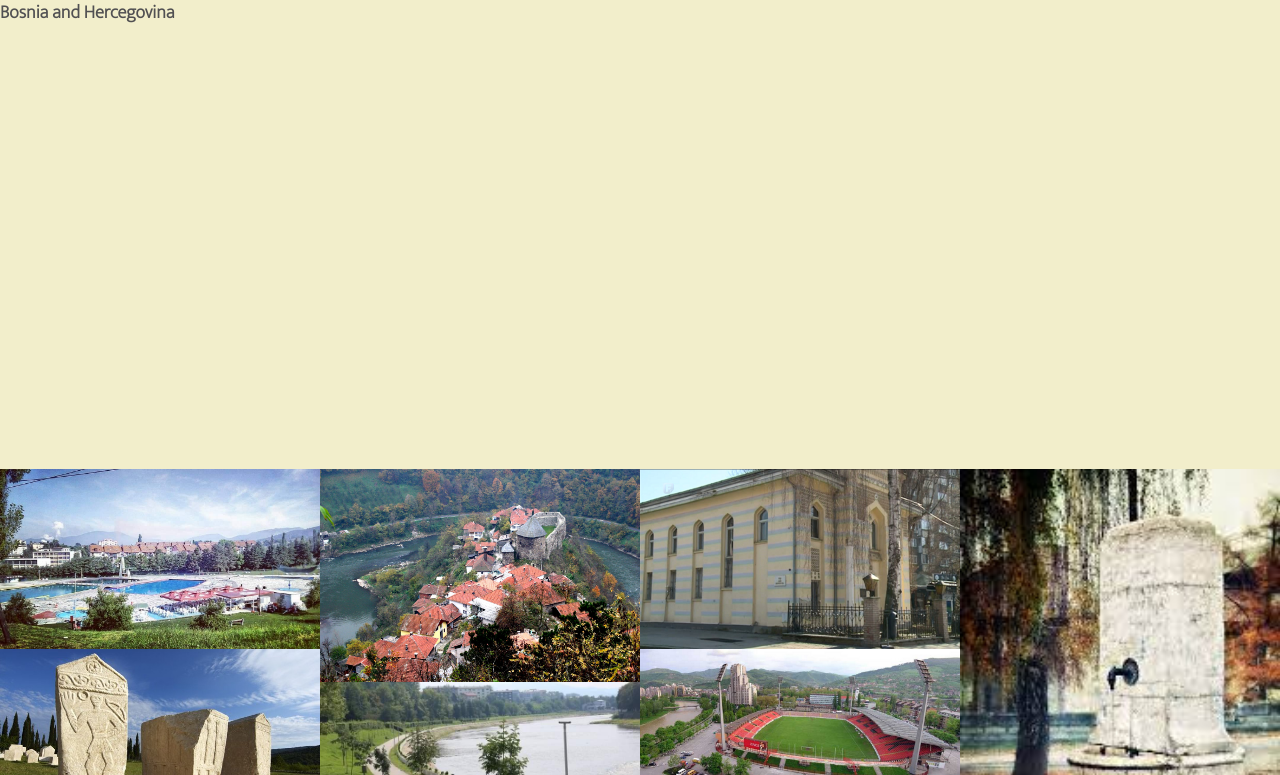
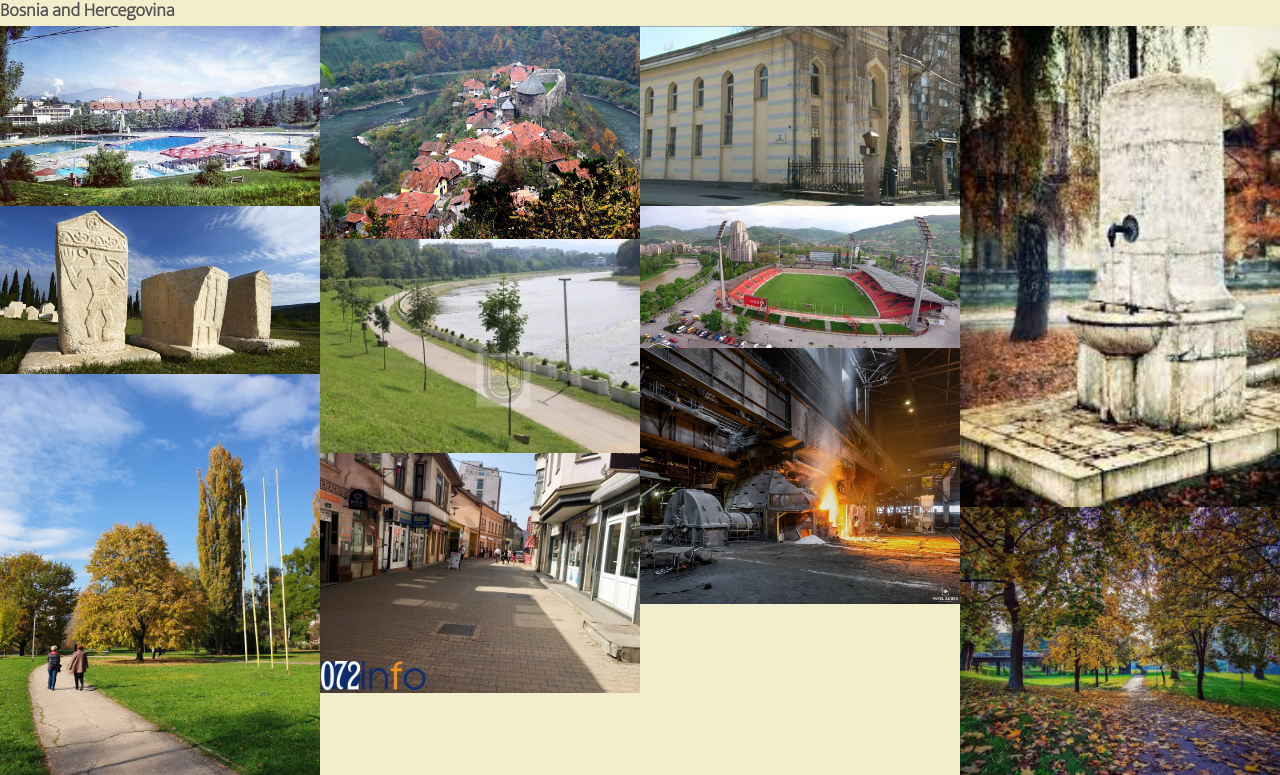
Before and after one commit to Podgora/VIsit-Zenica, a plain HTML site: page gallery.html in a window 1280 px wide. Shown: the part 141-916 px from the top of the page. Drawn offline with nearby package versions, Linux system fonts and the light colour scheme.

Commit message:
sending project

```diff
--- a/gallery.html
+++ b/gallery.html
@@ -42,12 +42,10 @@
         </a>
         </div>
 </header>
-<section id="hero-outer">
     <div id="cover-text">
         <h2>Welcome To Zenica!</h2>
         <h3>Bosnia and Hercegovina</h3>
     </div>
-</section>
 <section id="photos">
     <img src="assets/images/zenica-bazeni-1.jpg" alt=" Open swimingpool at Zenica">
     <img src="assets/images/stecci-620x325.jpg" alt="Old authentic grave stones">
```
